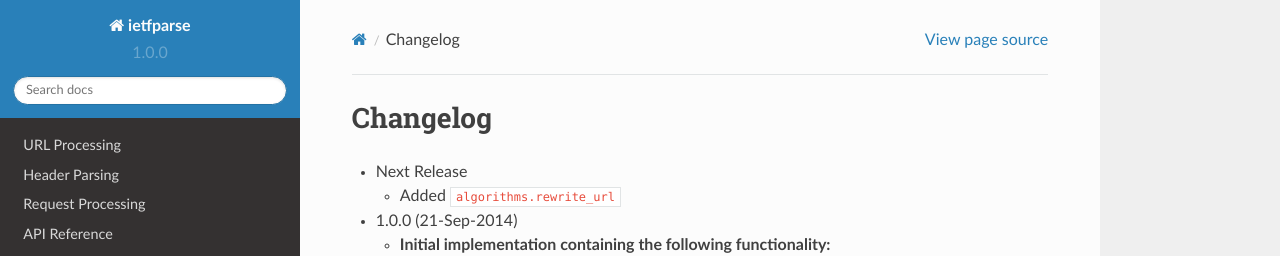
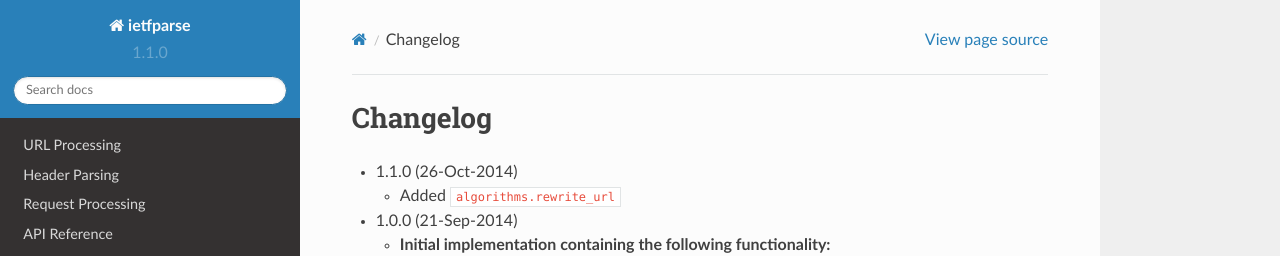
Before and after one commit to dave-shawley/ietfparse, a Sphinx documentation site: the page built from docs/changelog.rst, in a window 1280 px wide. Shown: the top 256 px of the page. Built offline with Sphinx 7.4.7 and the Read the Docs theme 2.0.0, drawn with Linux system fonts in a browser that asks for light colours.

Commit message:
Metadata update for 1.1.0.

```diff
--- a/docs/changelog.rst
+++ b/docs/changelog.rst
@@ -1,7 +1,7 @@
 Changelog
 ---------
 
-* Next Release
+* 1.1.0 (26-Oct-2014)
 
   - Added ``algorithms.rewrite_url``
 
--- a/ietfparse/__init__.py
+++ b/ietfparse/__init__.py
@@ -1,2 +1,2 @@
-version_info = (1, 0, 0)
+version_info = (1, 1, 0)
 __version__ = '.'.join(str(x) for x in version_info)
```
